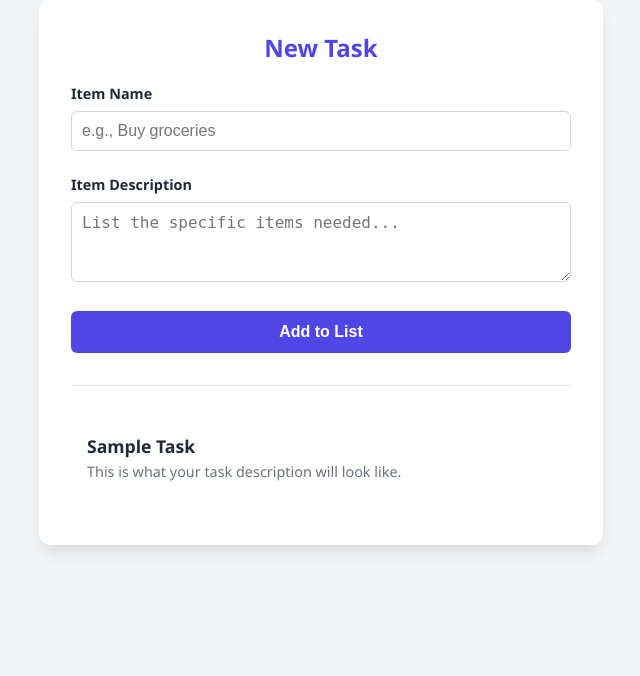
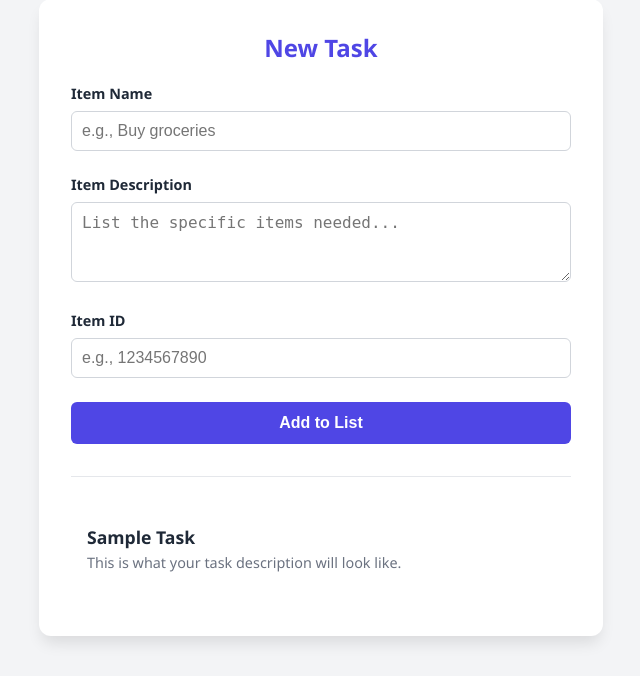
Before and after one commit to Conceal34/devops-tutedude, a Flask app: template frontend/templates/to_do.html in a window 1280 px wide. Shown: the part 49-725 px from the top of the page, without its empty margins (319-959 px from the left). Run offline with Flask 3, Linux system fonts and the light colour scheme; the template is opened without the code that fills it, so the values that code supplies are empty.

Commit message:
item id added

```diff
--- a/frontend/templates/to_do.html
+++ b/frontend/templates/to_do.html
@@ -126,6 +126,11 @@
             <textarea id="itemDescription" name="itemDescription" placeholder="List the specific items needed..."></textarea>
         </div>
 
+        <div class="form-group">
+            <label for="itemId">Item ID</label>
+            <input type="text" id="itemId" name="itemId" placeholder="e.g., 1234567890" required>
+        </div>
+
         <button type="submit">Add to List</button>
     </form>
 
```
